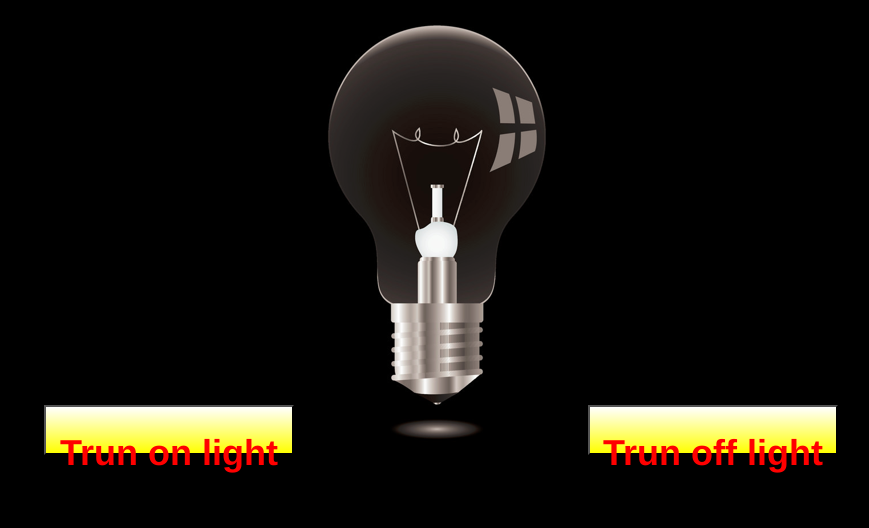
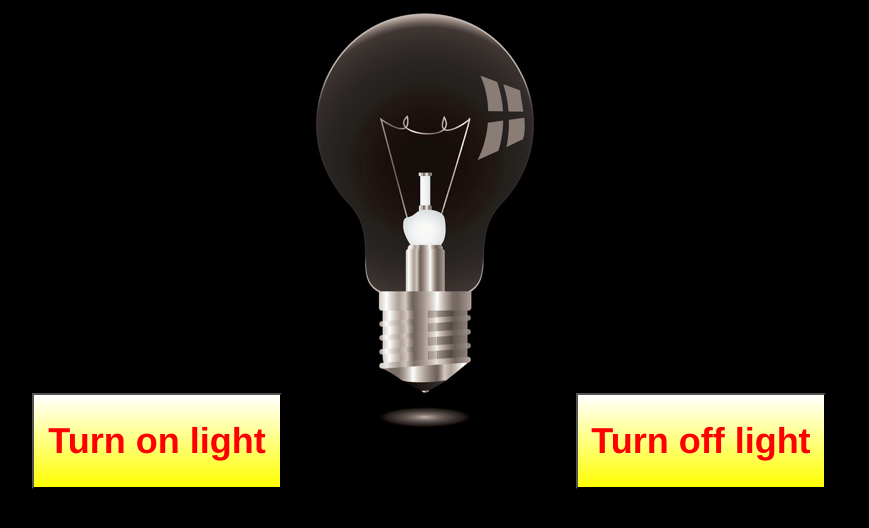
Before and after one commit to AbdulRehman787/Bulb-, a plain HTML site: page index.html in a window 1280 px wide. Shown: the whole page, without its empty margins (219-1088 px from the left). Drawn offline with Linux system fonts and the light colour scheme.

Commit message:
Add files via upload

```diff
--- a/index.html
+++ b/index.html
@@ -14,11 +14,11 @@
 
     <div class="main">
         <center>
-            <button onclick="document.getElementById('myImage ').src='on.PNG'"><h1>Trun on light</h1></button>
+            <button onclick="document.getElementById('myImage ').src='on.PNG'"><h1>Turn on light</h1></button>
 
             <img id="myImage " src="off.PNG ">
 
-            <button onclick="document.getElementById( 'myImage ') .src='off.PNG' "><h1>Trun off light</h1></button>
+            <button onclick="document.getElementById( 'myImage ') .src='off.PNG' "><h1>Turn off light</h1></button>
 
     </div>
     </center>
--- a/style.css
+++ b/style.css
@@ -2,7 +2,6 @@ body {
     background-color: black;
     color: #fff;
     align-items: center;
-    margin: 20px;
     width: 100%;
 }
 
@@ -18,7 +17,6 @@ button {
     font-family: 'Franklin Gothic Medium', 'Arial Narrow', Arial, sans-serif;
     font-weight: bold;
     width: 250px;
-    height: 50px;
 }
 
 button:hover {
```
